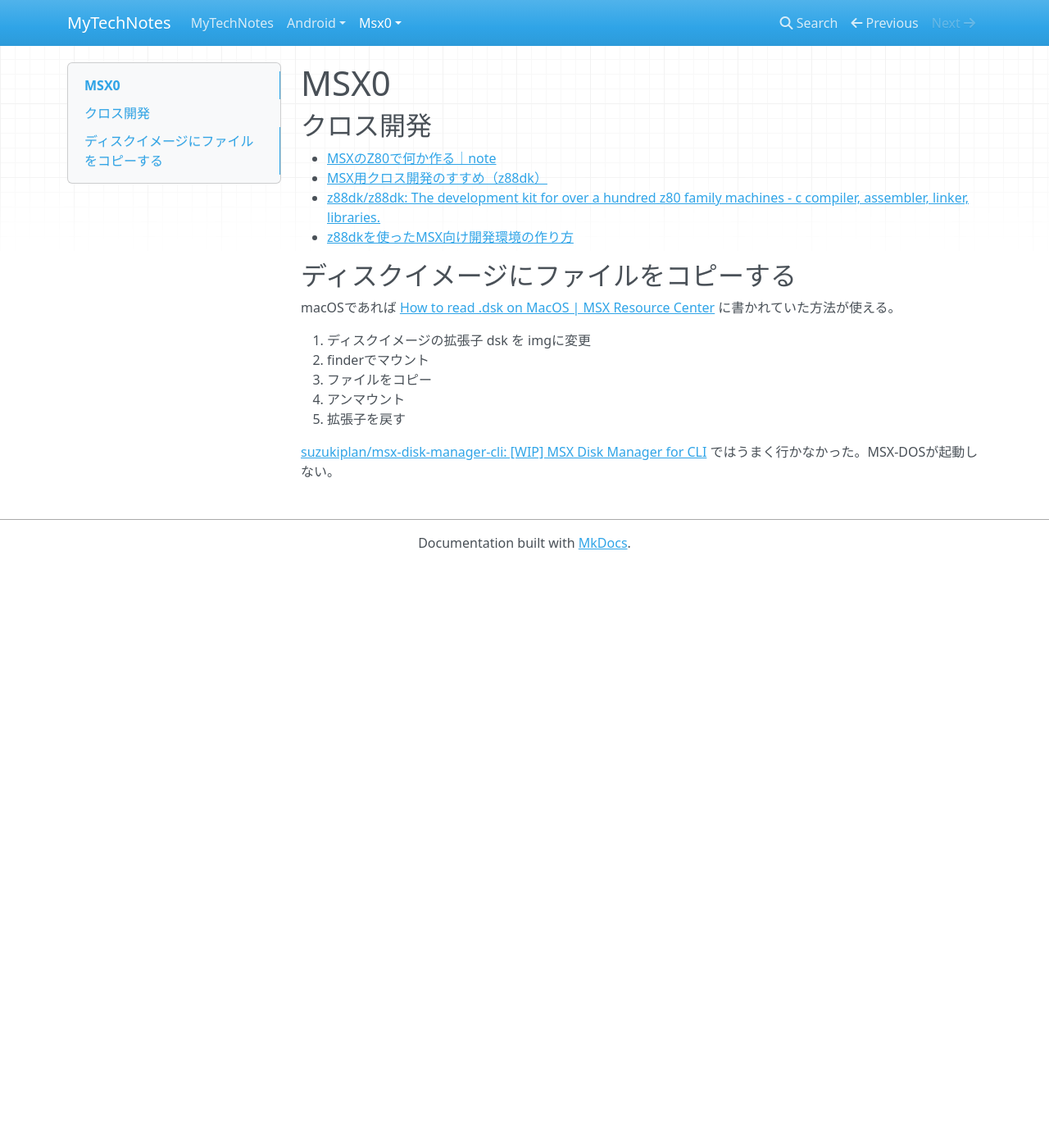
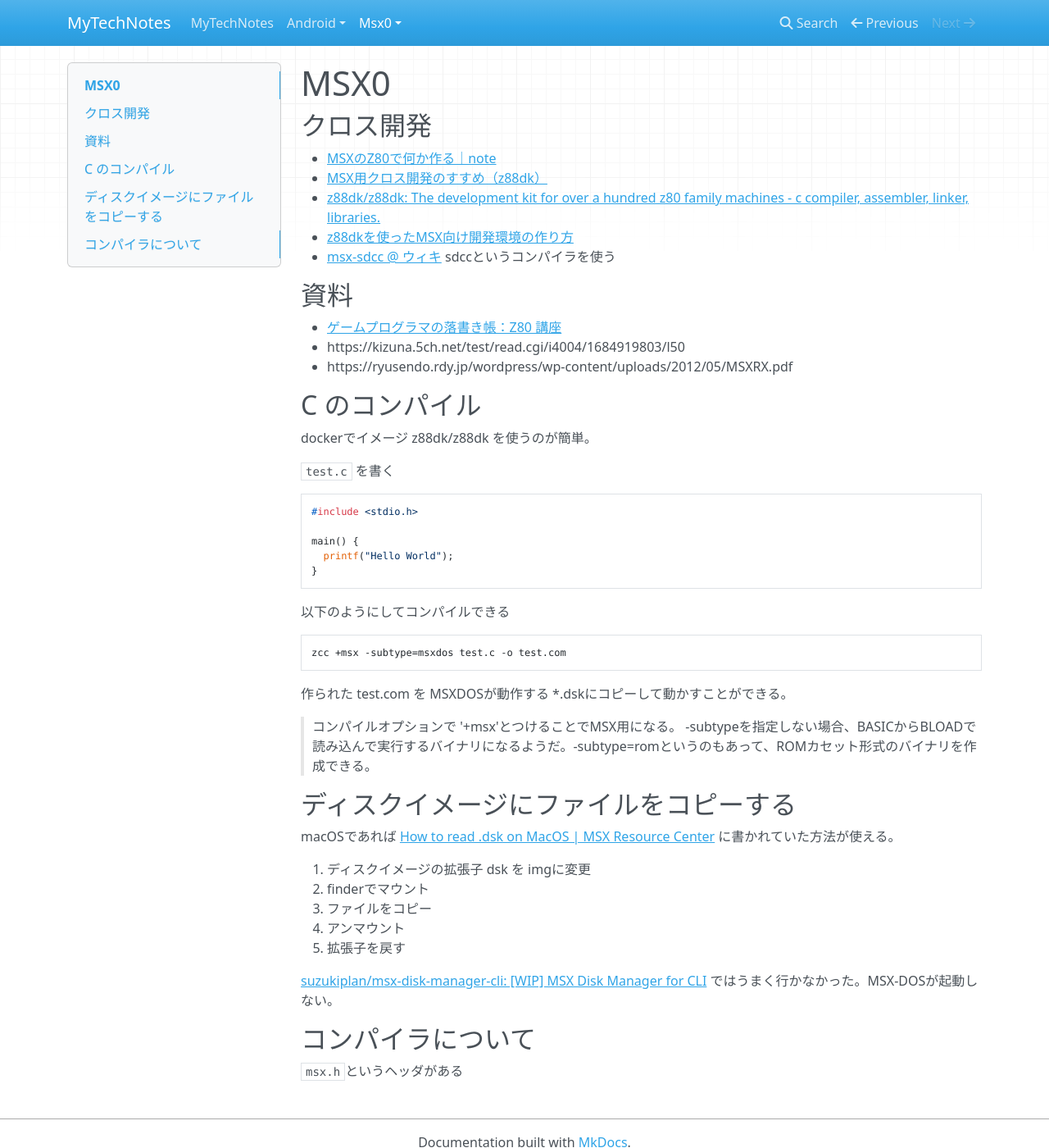
Before and after one commit to Nunocky/mytechnote, an MkDocs documentation site: the page built from docs/msx0/index.md, in a window 1280 px wide and 1400 px high. Shown: the whole window at 82% size. Built offline with MkDocs 1.6.1, drawn with Linux system fonts in a browser that asks for light colours; nearby versions of some CDN libraries.

Commit message:
add memo

````diff
--- a/docs/msx0/index.md
+++ b/docs/msx0/index.md
@@ -6,6 +6,40 @@
 - [MSX用クロス開発のすすめ（z88dk）](https://juangotoh.hatenablog.com/entry/2015/10/29/231107)
 - [z88dk/z88dk: The development kit for over a hundred z80 family machines - c compiler, assembler, linker, libraries\.](https://github.com/z88dk/z88dk)
 - [z88dkを使ったMSX向け開発環境の作り方](https://chikuwa-empire.com/computer/msx-devenv-001/)
+- [msx-sdcc @ ウィキ](https://w.atwiki.jp/msx-sdcc/) sdccというコンパイラを使う
+
+## 資料
+- [ゲームプログラマの落書き帳：Z80 講座](https://xevi.web.fc2.com/z80/index.html)
+- https://kizuna.5ch.net/test/read.cgi/i4004/1684919803/l50
+- https://ryusendo.rdy.jp/wordpress/wp-content/uploads/2012/05/MSXRX.pdf
+
+## C のコンパイル
+
+dockerでイメージ z88dk/z88dk を使うのが簡単。
+
+`test.c` を書く
+
+```c
+#include <stdio.h>
+
+main() {
+  printf("Hello World");
+}
+```
+
+以下のようにしてコンパイルできる
+
+```sh
+zcc +msx -subtype=msxdos test.c -o test.com
+```
+
+作られた test.com を MSXDOSが動作する *.dskにコピーして動かすことができる。
+
+> コンパイルオプションで '+msx'とつけることでMSX用になる。 -subtypeを指定しない場合、BASICからBLOADで読み込んで実行するバイナリになるようだ。-subtype=romというのもあって、ROMカセット形式のバイナリを作成できる。
+
+
+
+
 
 ## ディスクイメージにファイルをコピーする
 
@@ -19,3 +53,7 @@ macOSであれば [How to read \.dsk on MacOS \| MSX Resource Center](https://ww
 5. 拡張子を戻す
 
 [suzukiplan/msx\-disk\-manager\-cli: \[WIP\] MSX Disk Manager for CLI](https://github.com/suzukiplan/msx-disk-manager-cli) ではうまく行かなかった。MSX-DOSが起動しない。
+
+## コンパイラについて
+
+`msx.h`というヘッダがある
````
